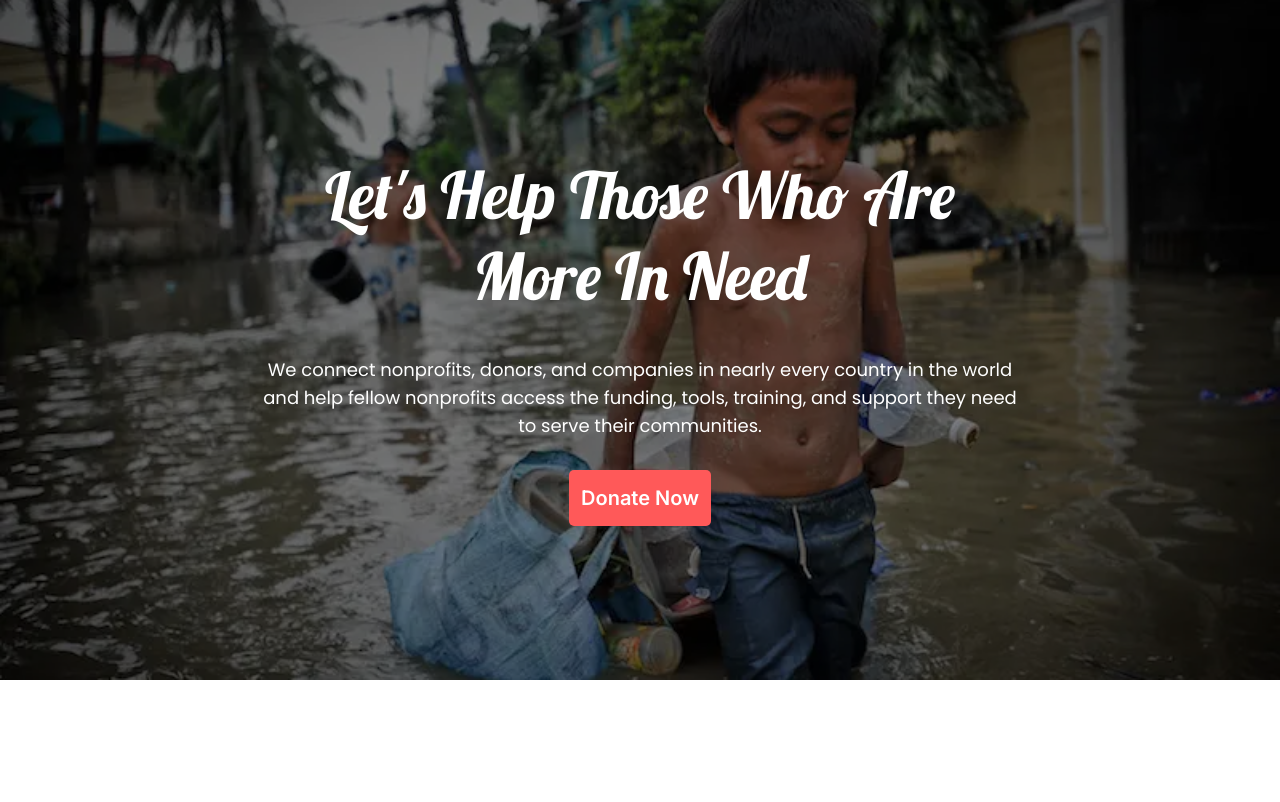
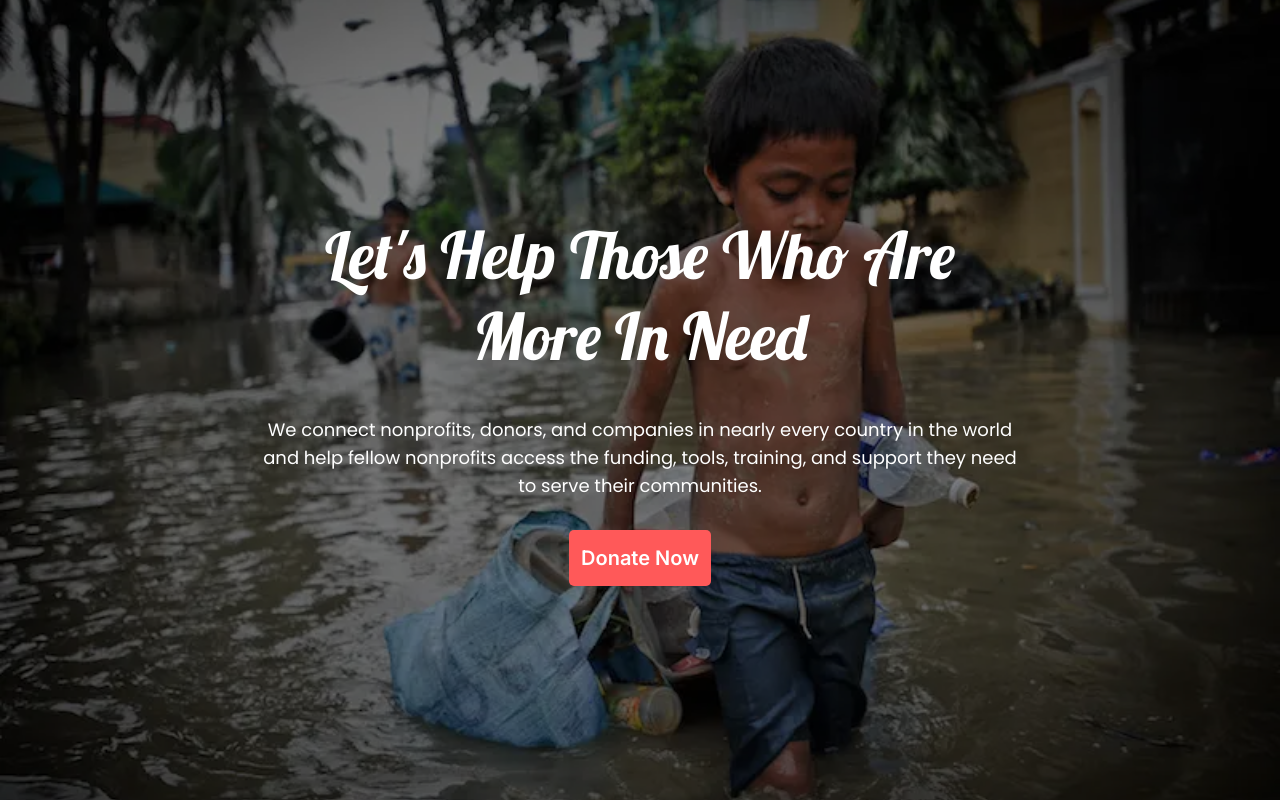
Before and after one commit to BadgerSIO/assignmentPHOne, a plain HTML site: page index.html in a window 1280 px wide. Shown: the top 802 px of the page. Drawn offline with Linux system fonts and the light colour scheme.

Commit message:
code formatted

```diff
--- a/css/style.css
+++ b/css/style.css
@@ -51,7 +51,7 @@ a {
 }
 /* hero css start  */
 #hero {
-  height: 85vh;
+  height: 100vh;
   background-image: url("../images/donation9.webp");
   background-size: cover;
   background-repeat: no-repeat;
@@ -72,9 +72,8 @@ a {
 .hero-sec h1 {
   color: #fff;
   font-family: "Lobster", cursive;
-  /* font-family: "Inter", sans-serif; */
   font-size: 65px;
-  font-weight: 400;
+  font-weight: 300;
   text-transform: capitalize;
   z-index: 99;
 }
```
